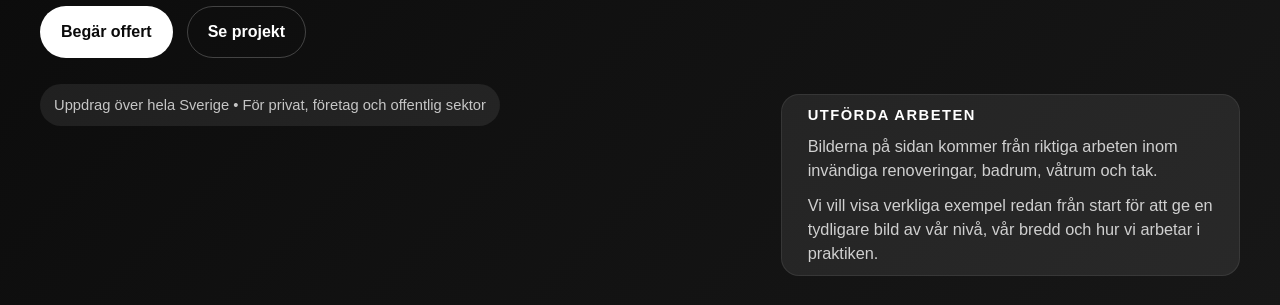
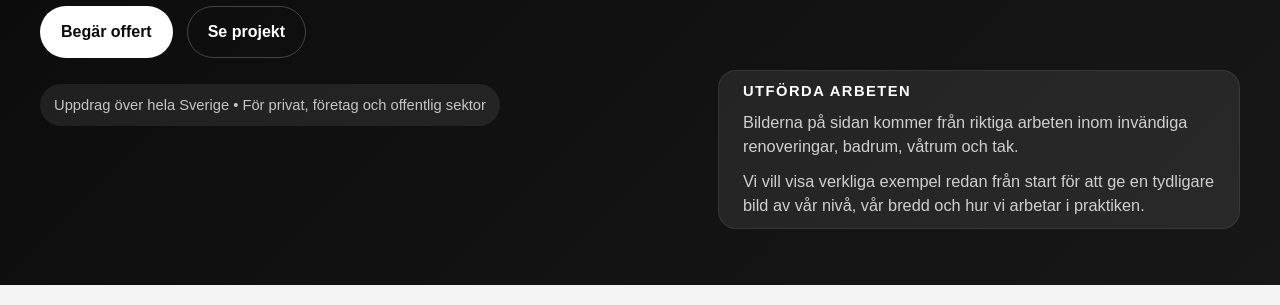
Before and after one commit to ConaX26/sanaa-site, a Next.js app: page / in a window 1280 px wide. Shown: the part 647-952 px from the top of the page. Built offline with nearby package versions, Linux system fonts and the light colour scheme.

Commit message:
Align hero quote card with image and badge row

```diff
--- a/src/app/page.tsx
+++ b/src/app/page.tsx
@@ -130,11 +130,11 @@ style={{ objectFit: "cover" }}
 className="hero-quote"
 style={{
 gridColumn: "2 / 3",
-justifySelf: "end",
-width: "88%",
-maxWidth: 760,
-marginTop: -72,
-padding: "12px 26px 10px",
+justifySelf: "stretch",
+width: "100%",
+maxWidth: "none",
+marginTop: -96,
+padding: "12px 24px 10px",
 boxSizing: "border-box",
 }}
 >
```
